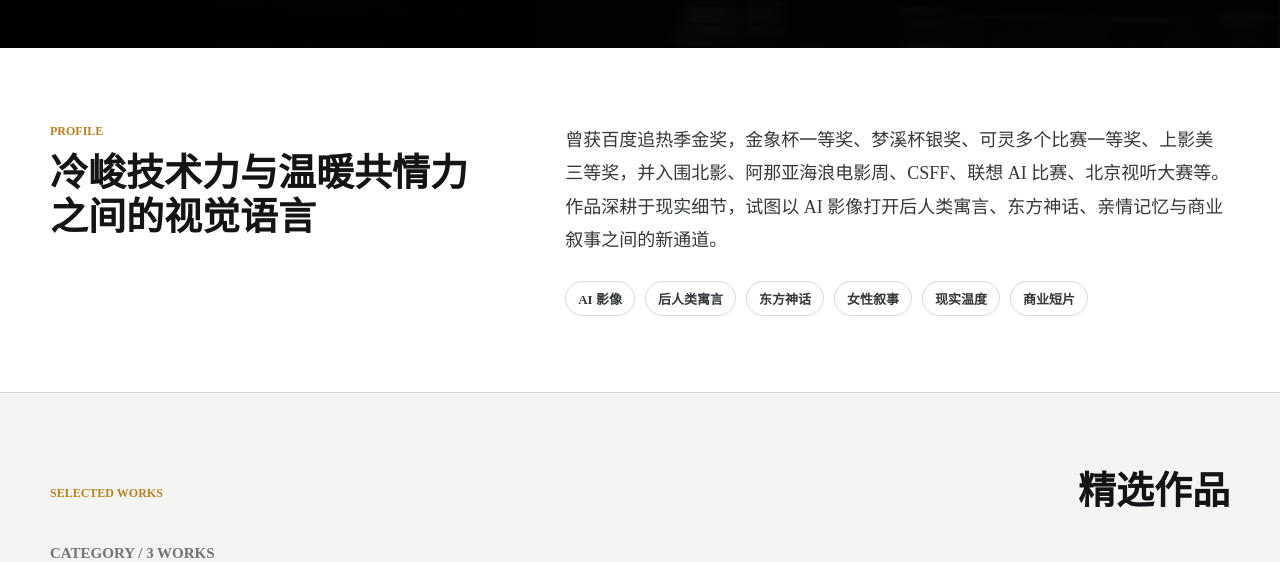
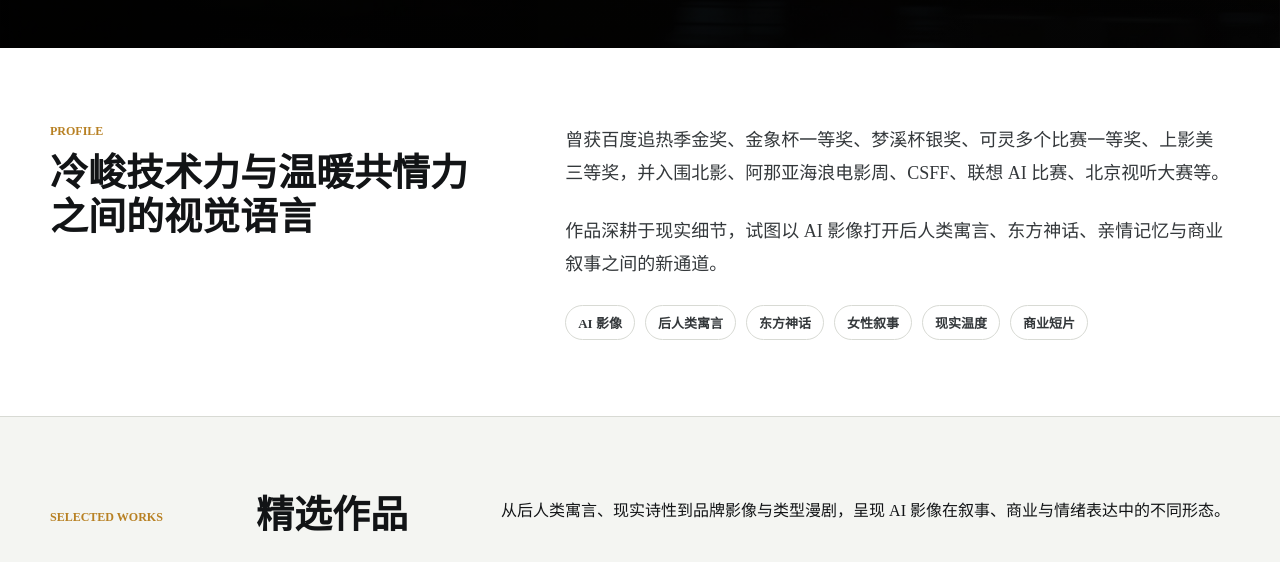
Before and after one commit to ayuai75/aiyu-portfolio-bilibili, a website: page index.html in a window 1280 px wide. Shown: the part 640-1202 px from the top of the page. Drawn offline with Linux system fonts and the light colour scheme.

Commit message:
Switch works to Douyin embeds and polish layout

```diff
--- a/index.html
+++ b/index.html
@@ -53,7 +53,8 @@
             <h2>冷峻技术力与温暖共情力之间的视觉语言</h2>
           </div>
           <div class="intro-copy">
-            <p>曾获百度追热季金奖，金象杯一等奖、梦溪杯银奖、可灵多个比赛一等奖、上影美三等奖，并入围北影、阿那亚海浪电影周、CSFF、联想 AI 比赛、北京视听大赛等。作品深耕于现实细节，试图以 AI 影像打开后人类寓言、东方神话、亲情记忆与商业叙事之间的新通道。</p>
+            <p>曾获百度追热季金奖、金象杯一等奖、梦溪杯银奖、可灵多个比赛一等奖、上影美三等奖，并入围北影、阿那亚海浪电影周、CSFF、联想 AI 比赛、北京视听大赛等。</p>
+            <p>作品深耕于现实细节，试图以 AI 影像打开后人类寓言、东方神话、亲情记忆与商业叙事之间的新通道。</p>
             <ul class="keyword-list" aria-label="代表风格关键词">
               <li>AI 影像</li>
               <li>后人类寓言</li>
@@ -68,9 +69,10 @@
 
       <section class="works-section" id="works">
         <div class="section-inner">
-          <div class="section-heading">
+          <div class="section-heading works-heading">
             <p class="section-kicker">Selected Works</p>
             <h2>精选作品</h2>
+            <p class="section-summary">从后人类寓言、现实诗性到品牌影像与类型漫剧，呈现 AI 影像在叙事、商业与情绪表达中的不同形态。</p>
           </div>
           <div class="works-grid" id="worksGrid" aria-live="polite"></div>
         </div>
@@ -102,7 +104,7 @@
           <div>
             <p class="section-kicker">Contact</p>
             <h2>合作与交流</h2>
-            <p>欢迎联系短片创作、品牌影像、AI 视觉概念片与影像实验项目。</p>
+            <p>欢迎交流 AI 短片、品牌影像、游戏广告、视觉概念片与 AIGC 工作流合作。</p>
           </div>
           <div class="contact-actions">
             <button class="copy-button" type="button" data-copy="lzy57666">复制微信 / 联系方式</button>
```
